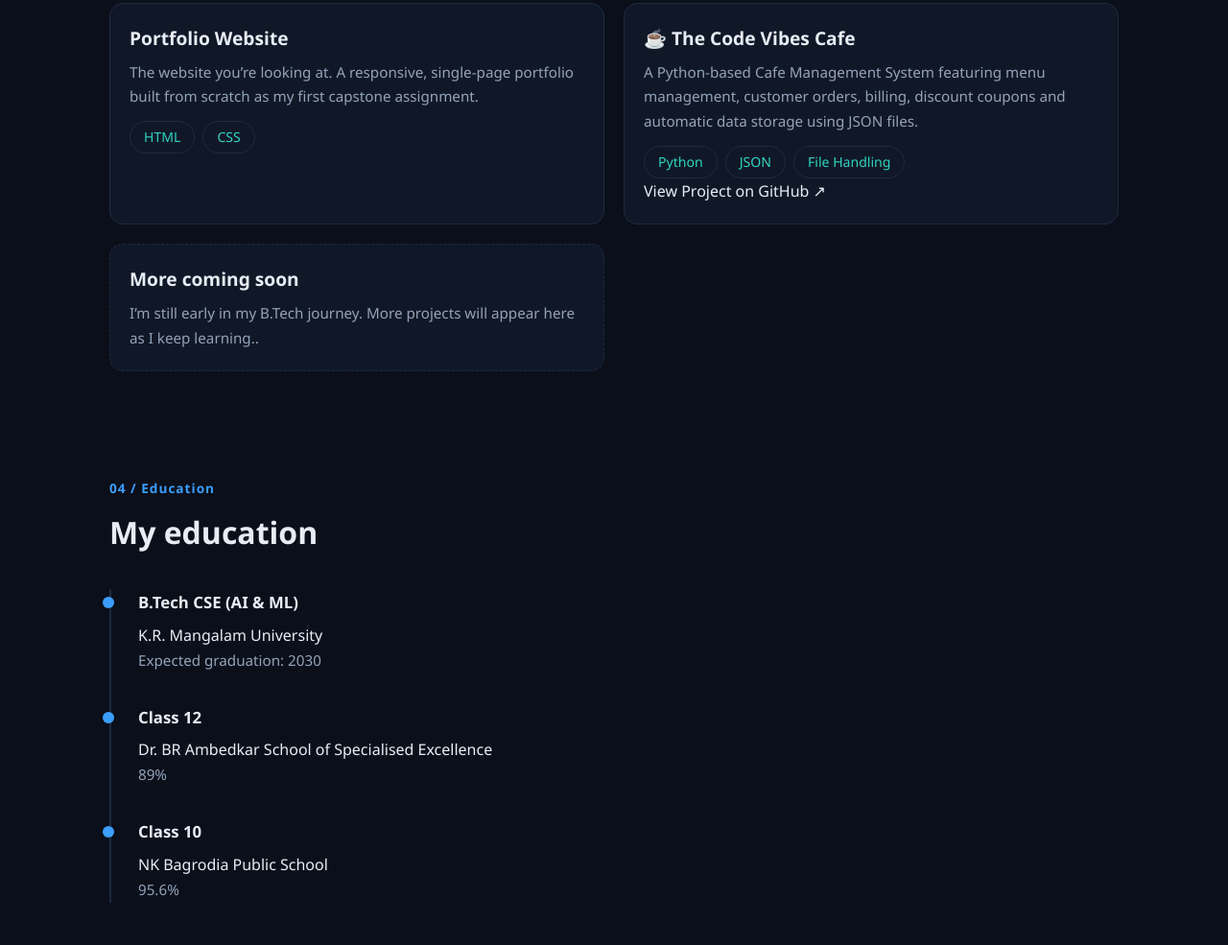
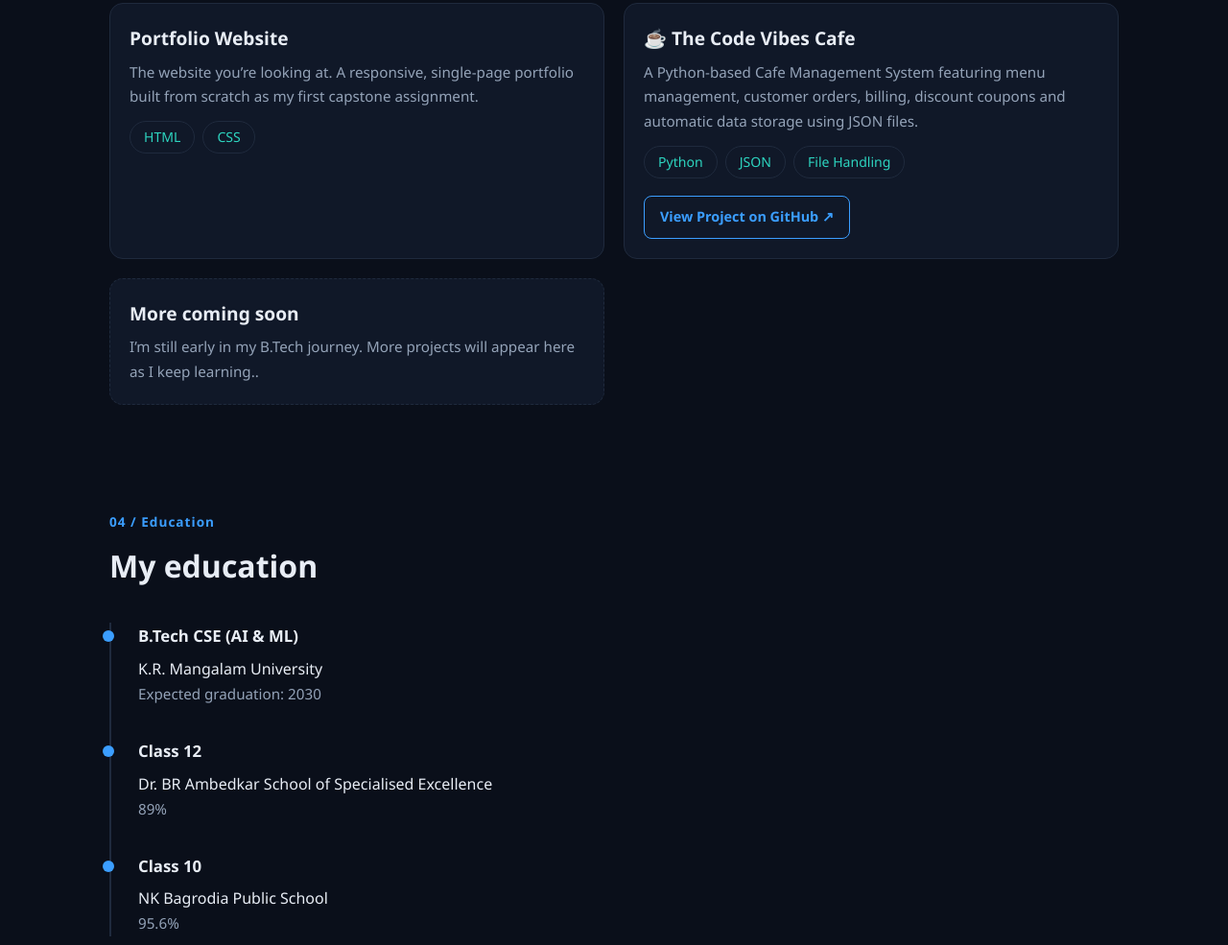
Before and after one commit to ayushshukla-26/Portfolio_AyushShukla, a plain HTML site: page index.html in a window 1280 px wide. Shown: the part 1812-2797 px from the top of the page at 96% size. Drawn offline with Linux system fonts and the light colour scheme.

Commit message:
Update style.css for adding 2nd Project

```diff
--- a/style.css
+++ b/style.css
@@ -380,3 +380,21 @@ footer {
     height: 220px;
   }
 }
+
+/* ----- Cafe Project GitHub Link ----- */
+.project .text-link {
+  display: inline-block;
+  margin-top: 18px;
+  padding: 9px 16px;
+  border: 1px solid var(--accent);
+  border-radius: 8px;
+  color: var(--accent);
+  font-weight: 600;
+  font-size: 0.9rem;
+  transition: 0.2s ease;
+}
+
+.project .text-link:hover {
+  background: var(--accent);
+  color: #061223;
+}
```
